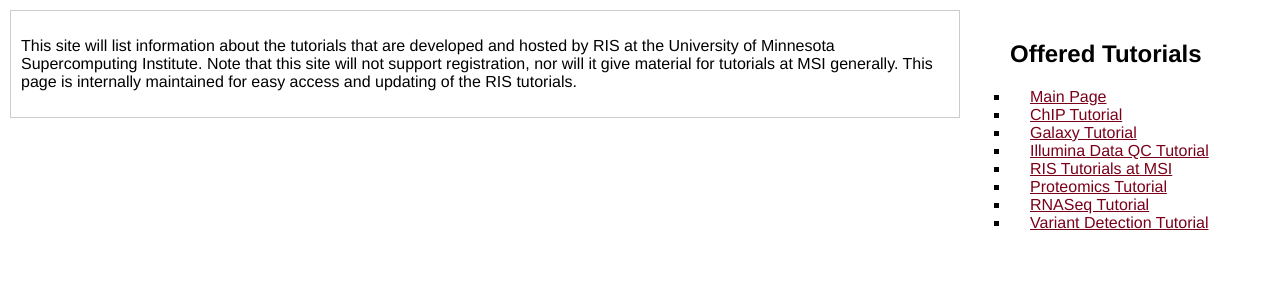
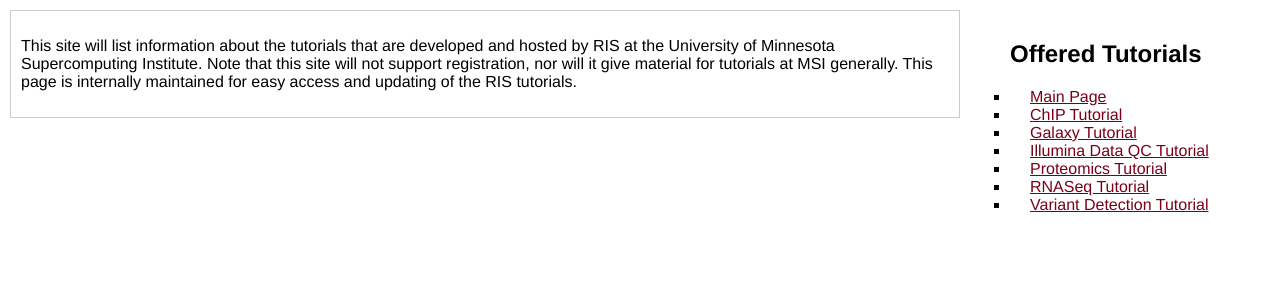
Before and after one commit to msi-ris/Tutorials, a Jekyll site: the page built from index.html, in a window 1280 px wide. Shown: the top 300 px of the page. Built offline with Jekyll 4.4.1, drawn with Linux system fonts in a browser that asks for light colours.

Commit message:
Update layout

```diff
--- a/_layouts/default.html
+++ b/_layouts/default.html
@@ -13,7 +13,7 @@
                 <ul id="tutlist">
                     <li><a href="{{site.baseurl}}">Main Page</a></li>
                     {% for p in site.pages %}
-                        {% unless p.exclude == "true" %}
+                        {% unless p.permalink == '/' %}
                             <li><a href="{{ p.permalink | prepend: site.baseurl }}">{{p.title}}</a></li>
                         {% endunless %}
                     {% endfor %}
--- a/index.html
+++ b/index.html
@@ -2,6 +2,7 @@
 layout: default
 title: RIS Tutorials at MSI
 exclude: true
+permalink: /
 ---
 
 <p>This site will list information about the tutorials that are developed and
```
